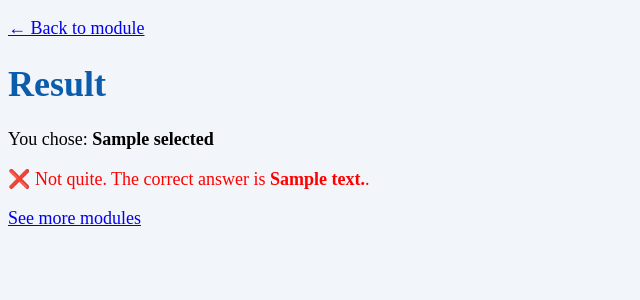
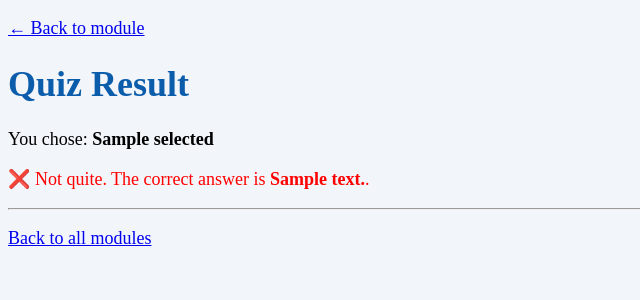
Before and after one commit to RandyNoggle/readybuddy-app, a FastAPI app: template templates/quiz_result.html in a window 1280 px wide. Shown: the top 300 px of the page, without its empty margins (0-640 px from the left). Run offline with FastAPI, Linux system fonts and the light colour scheme; the template is opened without the code that fills it: most values are stand-ins (such as "Sample title", 1, 10 or a date in 2020).

Commit message:
Update quiz_result.html

```diff
--- a/templates/quiz_result.html
+++ b/templates/quiz_result.html
@@ -3,20 +3,26 @@
 <head>
   <meta charset="utf-8">
   <title>Quiz Result – ReadyBuddy</title>
-  <link rel="stylesheet" href="/static/style.css">
+  <!-- Version tag ensures the latest stylesheet always loads -->
+  <link rel="stylesheet" href="/static/style.css?v=2">
 </head>
 <body>
+  <div class="card">
     <p><a href="/modules/{{ module.id }}">← Back to module</a></p>
 
-  <h1>Result</h1>
+    <h1>Quiz Result</h1>
     <p>You chose: <strong>{{ selected }}</strong></p>
 
     {% if correct %}
       <p style="color:green;">✅ Correct! Well done.</p>
     {% else %}
-    <p style="color:red;">❌ Not quite. The correct answer is <strong>{{ module.question.answer }}</strong>.</p>
+      <p style="color:red;">❌ Not quite. The correct answer is
+        <strong>{{ module.question.answer }}</strong>.
+      </p>
     {% endif %}
 
-  <p><a href="/modules">See more modules</a></p>
+    <hr>
+    <p><a href="/modules">Back to all modules</a></p>
+  </div>
 </body>
 </html>
```
Lines whose indentation alone changed are shown as unchanged.
